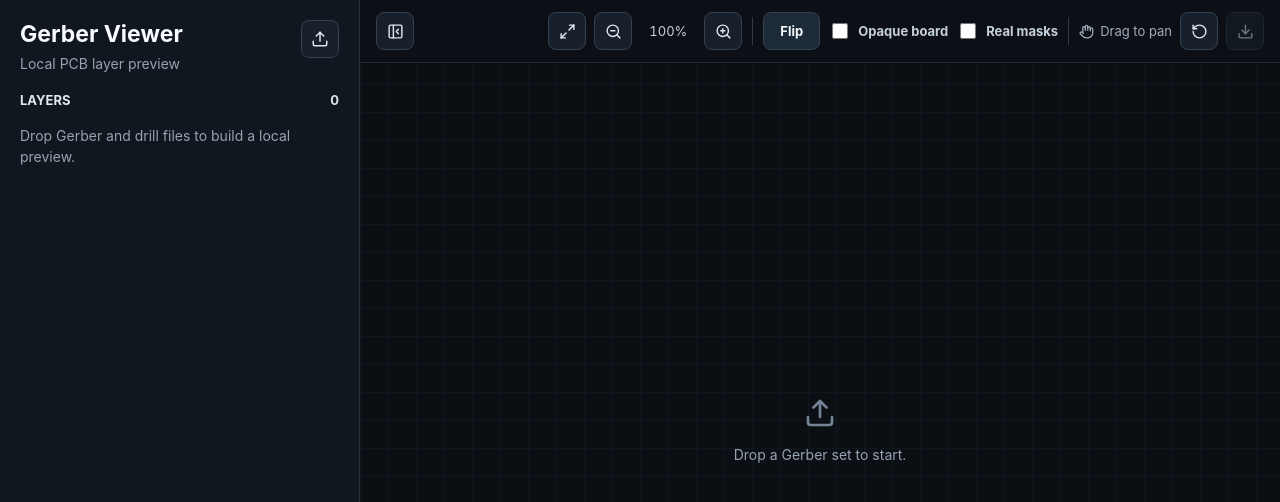
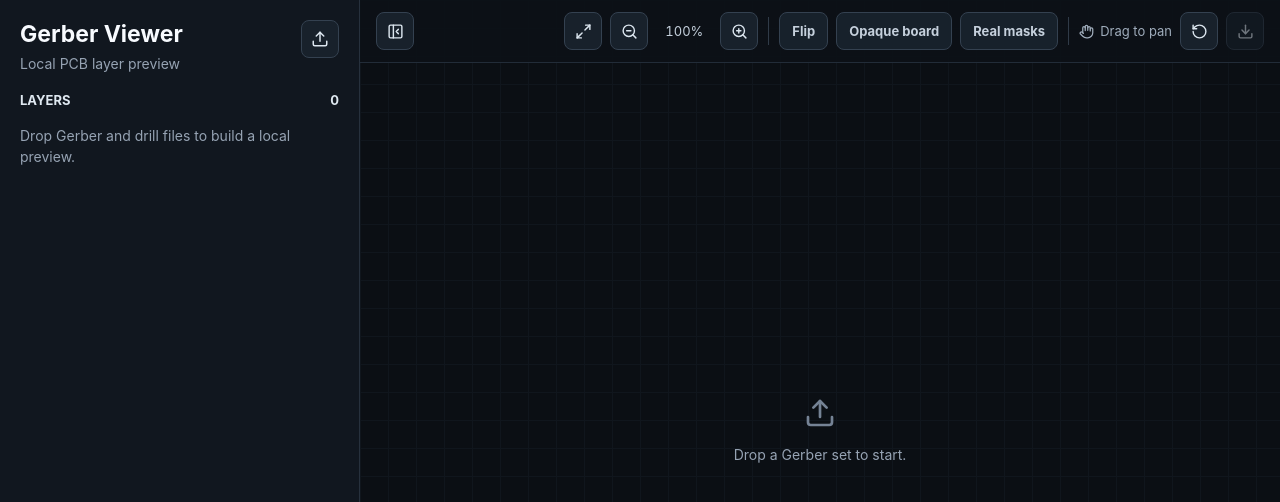
Before and after one commit to energet666/web-gerber-viewer, a React (Vite) app: page / in a window 1280 px wide. Shown: the top 502 px of the page. Built offline with nearby package versions, Linux system fonts and the light colour scheme.

Commit message:
Use pressed toolbar buttons

```diff
--- a/src/main.tsx
+++ b/src/main.tsx
@@ -373,29 +373,30 @@ function App() {
           </button>
           <span className="toolbar-divider" />
           <button
-            className="flip-button"
+            className={`toggle-button ${viewMode === 'bottom' ? 'is-active' : ''}`}
             type="button"
             title={`Flip board view to ${viewMode === 'top' ? 'bottom' : 'top'}`}
+            aria-pressed={viewMode === 'bottom'}
             onClick={() => setViewMode((current) => (current === 'top' ? 'bottom' : 'top'))}
           >
             Flip
           </button>
-          <label className="toggle-control">
-            <input
-              type="checkbox"
-              checked={isOpaqueBoard}
-              onChange={(event) => setIsOpaqueBoard(event.target.checked)}
-            />
-            <span>Opaque board</span>
-          </label>
-          <label className="toggle-control">
-            <input
-              type="checkbox"
-              checked={useRealMasks}
-              onChange={(event) => setUseRealMasks(event.target.checked)}
-            />
-            <span>Real masks</span>
-          </label>
+          <button
+            className={`toggle-button ${isOpaqueBoard ? 'is-active' : ''}`}
+            type="button"
+            aria-pressed={isOpaqueBoard}
+            onClick={() => setIsOpaqueBoard((current) => !current)}
+          >
+            Opaque board
+          </button>
+          <button
+            className={`toggle-button ${useRealMasks ? 'is-active' : ''}`}
+            type="button"
+            aria-pressed={useRealMasks}
+            onClick={() => setUseRealMasks((current) => !current)}
+          >
+            Real masks
+          </button>
           <span className="toolbar-divider" />
           <span className="pan-hint">
             <Hand size={15} />
--- a/src/styles.css
+++ b/src/styles.css
@@ -342,36 +342,27 @@ input[type="file"] {
   margin: 0 2px;
 }
 
-.flip-button {
+.toggle-button {
   min-height: 38px;
   border: 1px solid #344150;
   border-radius: 8px;
-  color: #f5f8fb;
-  background: #1d2a37;
-  padding: 0 16px;
-  font-size: 13px;
-  font-weight: 650;
-}
-
-.flip-button:hover {
-  background: #253545;
-}
-
-.toggle-control {
-  display: inline-flex;
-  align-items: center;
-  gap: 7px;
-  min-height: 38px;
   color: #c5d0dc;
+  background: #17212b;
+  padding: 0 12px;
   font-size: 13px;
   font-weight: 650;
   white-space: nowrap;
 }
 
-.toggle-control input {
-  width: 16px;
-  height: 16px;
-  accent-color: #58c594;
+.toggle-button:hover {
+  background: #22303d;
+}
+
+.toggle-button.is-active {
+  border-color: #58c594;
+  color: #062015;
+  background: #58c594;
+  box-shadow: 0 0 0 1px rgba(88, 197, 148, 0.24);
 }
 
 .pan-hint {
```
